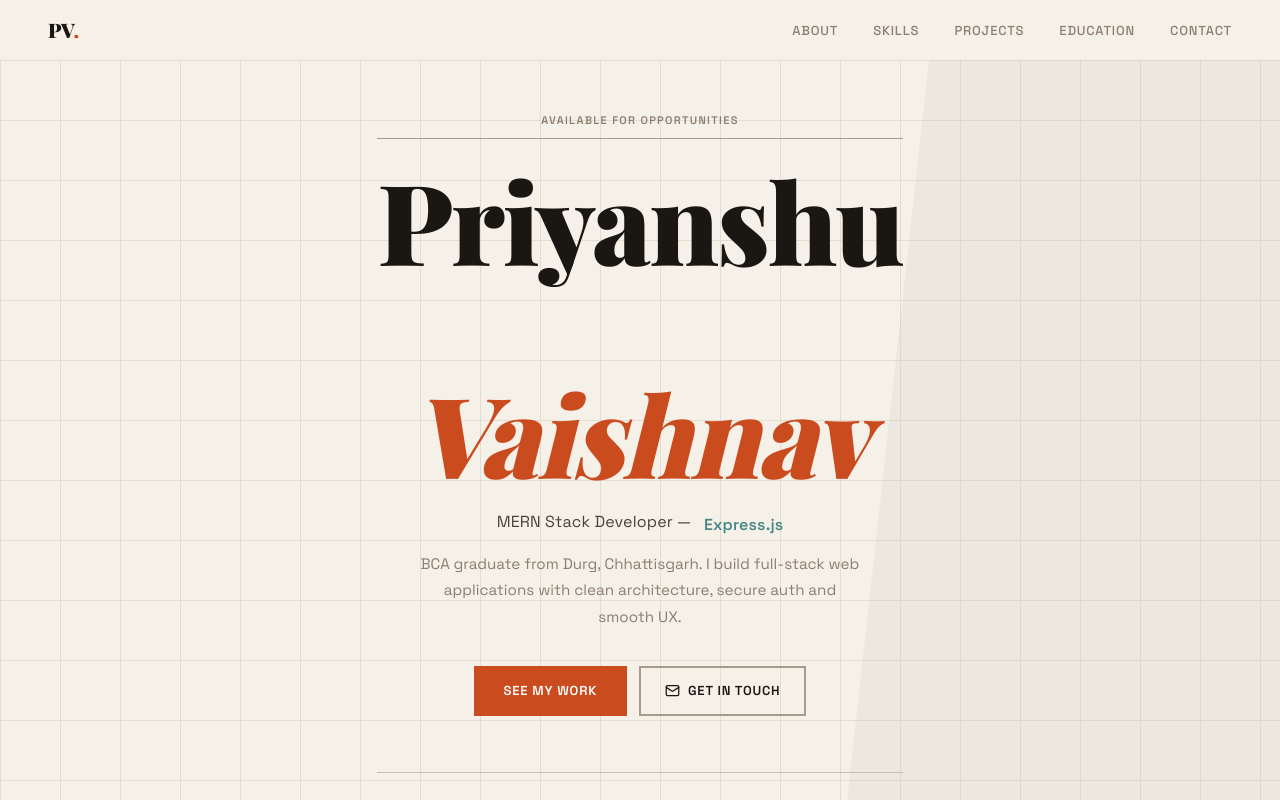
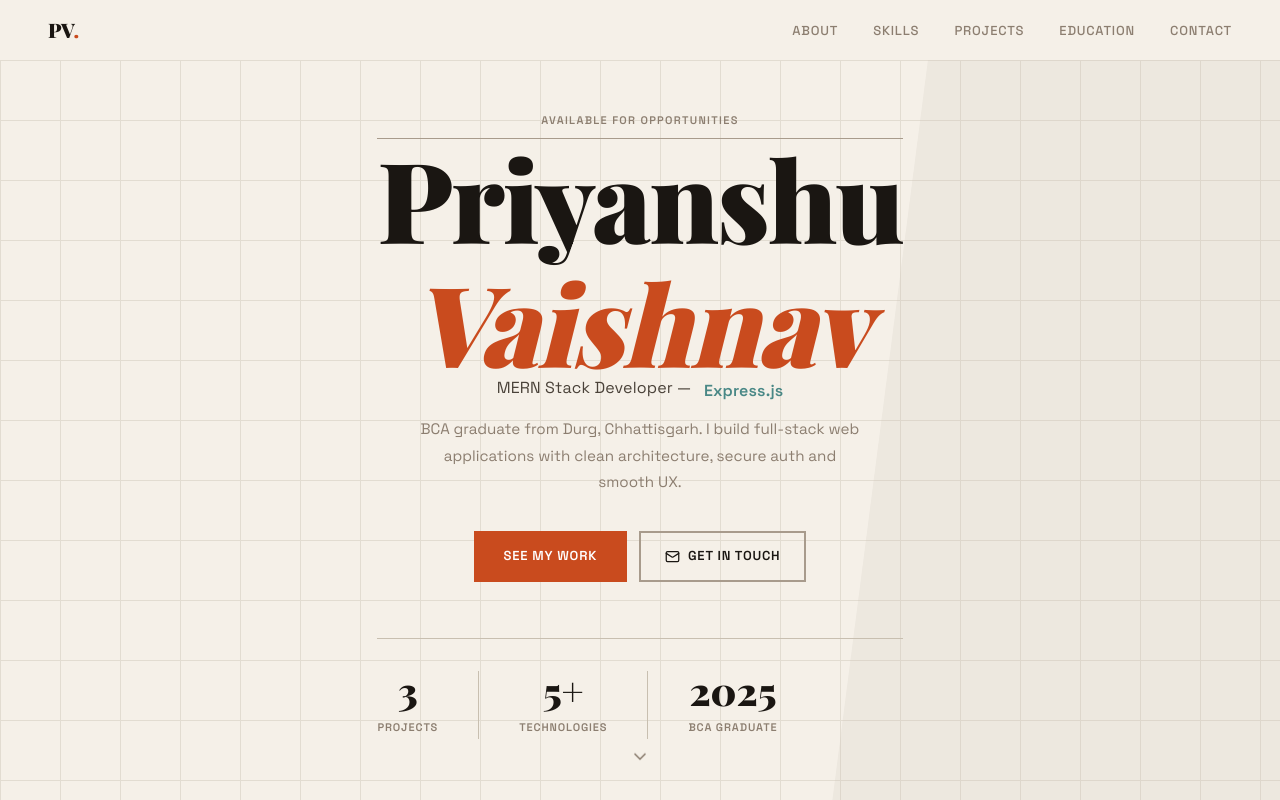
Before and after one commit to priyanshu-vaishnav/portfolio, a React (Vite) app: page / in a window 1280 px wide. Shown: the top 800 px of the page. Built offline with nearby package versions, Linux system fonts and the light colour scheme; a web font is replaced by a local one.

Commit message:
some fixes

```diff
--- a/src/App.css
+++ b/src/App.css
@@ -277,7 +277,7 @@ body {
   font-family: 'Playfair Display', serif;
   font-size: clamp(3.8rem, 9vw, 7rem);
   font-weight: 900;
-  line-height: 0.95;
+  line-height: 0.55;
   letter-spacing: -0.02em;
   margin-bottom: 1.4rem;
 }
```
